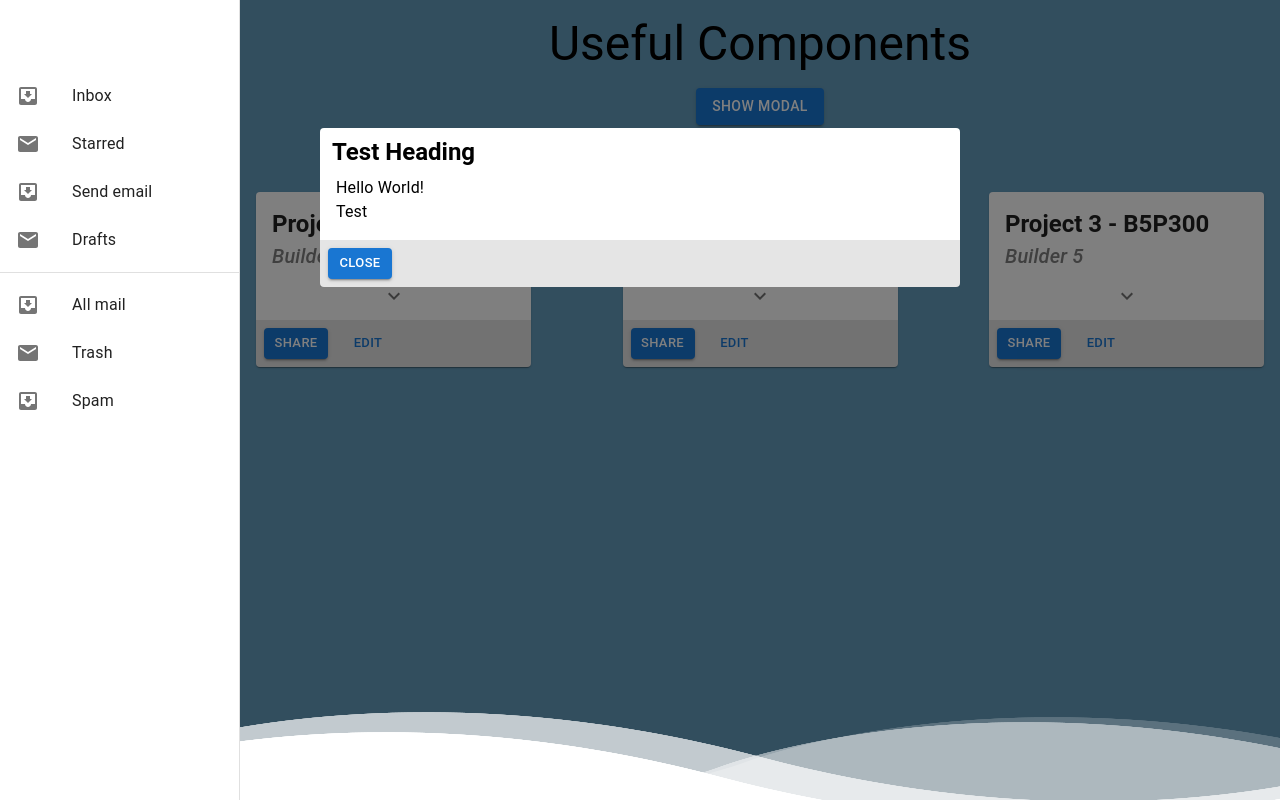
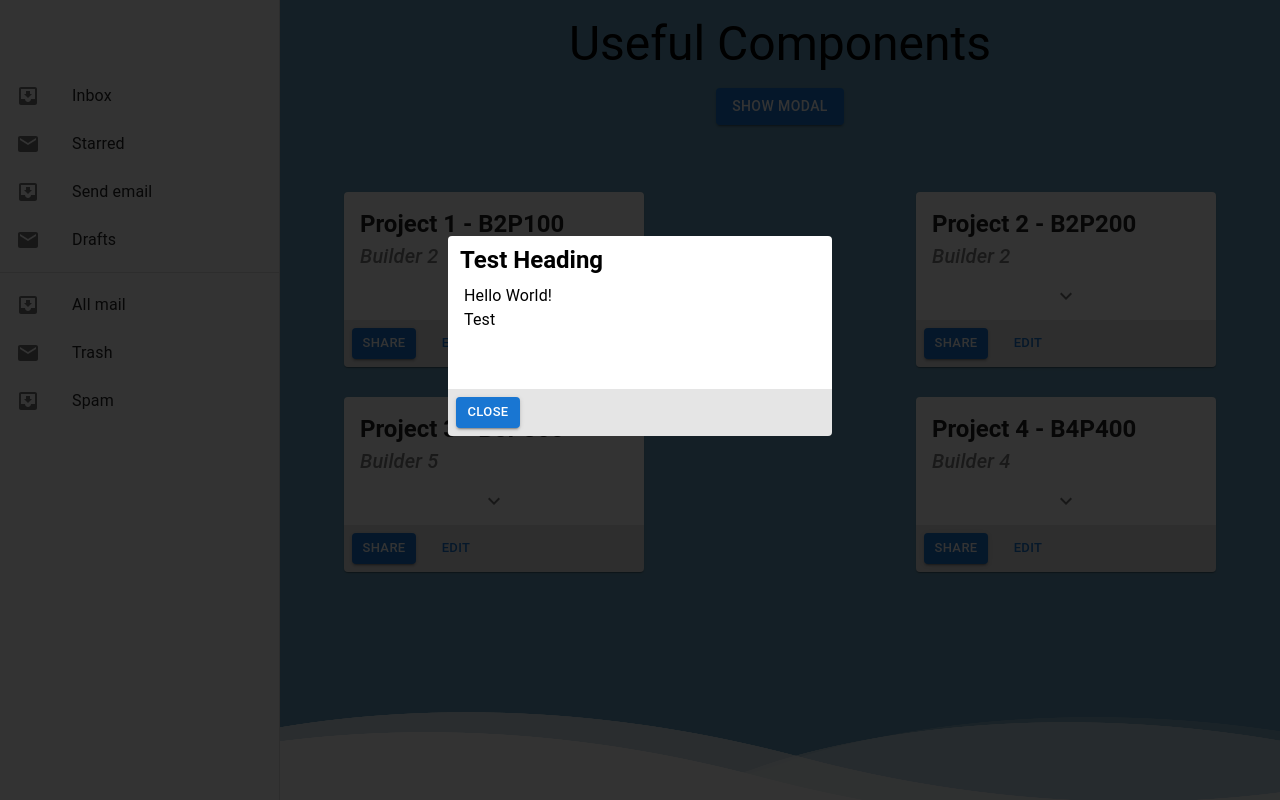
Before and after one commit to Motohoy122/react-design-patterns, a React (Create React App) app: page / in a window 1280 px wide. Both pictures are taken after a click on the button "SHOW MODAL". Built offline with nearby package versions, Linux system fonts and the light colour scheme.

Commit message:
adjusted modal behavior to overlay the entire screen

```diff
--- a/src/App.tsx
+++ b/src/App.tsx
@@ -79,6 +79,29 @@ const projects = [
     builderSuperPhone: '9162992222',
     starts: [],
     contractProposal: []
+  },
+  {
+    id: 4,
+    name: 'Project 4',
+    builder: 'Builder 4',
+    jobCode: 'B4P400',
+    division: 1,
+    totalLots: 52,
+    jobType: 'Residential',
+    slabType: 'PT',
+    footingSize: '12x12',
+    structuralEngineer: 'Harris & Sloan',
+    latestStructDelta: 5,
+    latestStarts: '04',
+    flatwork: 'yes',
+    cvcSuper: 'Super 2',
+    cvcSuperEmail: 'super2@concretevalue.com',
+    cvcSuperPhone: '9267771111',
+    builderSuper: 'B Super 1',
+    builderSuperEmail: 'super7@builder.com',
+    builderSuperPhone: '9162992222',
+    starts: [],
+    contractProposal: []
   }
 ]
 
@@ -87,10 +110,13 @@ function App() {
   const [shouldShowModal, setShouldShowModal] = useState(false)
 
   return (
-    <Box sx={{  display: 'flex', width:'100%', bgcolor: '#659DBD', height: '100vh', overflow: 'auto', textAlign: 'center', }}>
+    <Box sx={{  display: 'flex', width: '100vw', bgcolor: '#659DBD', height: '100vh', overflowY: 'auto', textAlign: 'center', boxSizing: 'border-box', overflowX: 'hidden'}}>
+      <Box sx={{width: 'fit-content'}}>
         <SideNavbar />
-      <Box sx={{position: 'relative', width: '100%', overflowX: 'hidden'}}>
-      <Box sx={{height: '20vh', mb: 2, width: '100%', ml: 'auto', mr: 'auto',}}>
+      </Box>
+
+      <Box sx={{position: 'relative', width: '100%', boxSizing: 'inherit', overflowX: 'hidden'}}>
+      <Box sx={{position: 'relative', height: '20vh', mb: 2, ml: 'auto', mr: 'auto', boxSizing: 'inherit',}}>
         <Typography variant="h3" sx={{mt: 2, mb: 2}}>Useful Components</Typography>
 
         {/*
@@ -100,6 +126,7 @@ function App() {
           children: Anything between the <ControlledModal></ControlledModal> tags will be apart
           of the children prop that gets added to the modal making it dynamic
         */}
+          <Box sx={{width:'100%', alignItems: 'center'}}>
             <ControlledModal shouldShow={shouldShowModal} onRequestClose={() => {
               setShouldShowModal(false)
             }}>
@@ -110,7 +137,7 @@ function App() {
               </Box>
             </ControlledModal>
             <Button variant="contained" onClick={() => setShouldShowModal(!shouldShowModal)}>Show Modal</Button>
-
+          </Box>
         </Box>
 
       {/*
@@ -119,9 +146,9 @@ function App() {
         resourceName: prop of the list item that is getting passed
         ItemComponent: the list item component to be used to build the list
       */}
-      <Box sx={{position: 'relative', width:'100%', height: '80vh', display: 'flex', justifyContent: 'space-between', }}>
+      <Box sx={{position: 'relative', width:'100%', height: '80vh', display: 'flex',  }}>
         {/* <List items={projects} resourceName="project" ItemComponent={ProjectCard} itemEventHandler={handleExpansion}/> */}
-        <Box sx={{width:'100%', display: 'flex', justifyContent: 'space-between', ml: 2, mr: 2, }}>
+        <Box sx={{width:'100%', display: 'flex', justifyContent: 'space-between', ml: 8, mr: 8, flexWrap: 'wrap', alignContent: 'flex-start', gap: '30px 10px', height: 'fit-content', }}>
           <List items={projects} resourceName="project" ItemComponent={ProjectCard} />
         </Box>
 
--- a/src/components/LayoutComponents/ControlledModal.tsx
+++ b/src/components/LayoutComponents/ControlledModal.tsx
@@ -3,14 +3,14 @@ import Box from '@mui/material/Box';
 import Button from '@mui/material/Button';
 
 const ControlledModal = ({shouldShow, onRequestClose, children} : {shouldShow:boolean, onRequestClose:any, children:any}) => {
-
+    // display: 'flex', justifyContent: 'space-around', alignItems: 'center',
     return shouldShow ? (
-        <Box onClick={onRequestClose} sx={{position: 'fixed', zIndex: 1, left: 0, top: 0, width: '100%', height: '100%', overflow: 'auto', bgcolor: 'rgba(0,0,0,0.5)' }}>
-            <Box onClick={e => e.stopPropagation()} sx={{bgcolor: 'white', m: '10% auto', width: '50%', textAlign: 'left', borderRadius: 1}}>
+        <Box onClick={onRequestClose} sx={{ display: 'flex', position: 'fixed', justifyContent: 'space-around', alignItems: 'center', zIndex: 100000,left: 0, top: 0, width: '100%', height: '100vh', overflowY: 'auto', overflowX: 'hidden', boxSizing: 'border-box', bgcolor: 'rgba(0,0,0,0.8)', }}>
+            <Box onClick={e => e.stopPropagation()} sx={{position: 'relative', bgcolor: 'white', minWidth: '30%', maxWidth: '40%', mb: '10%', minHeight: '25%', height: 'fit-content', textAlign: 'left', borderRadius: 1, }}>
                 <Box sx={{p:1, }}>
                     {children}
                 </Box>
-                <Box sx={{width: '100%', m:0, bgcolor: 'rgba(0, 0, 0, 0.1)'}}>
+                <Box sx={{width: '100%', position: 'absolute', left: 0, bottom: 0, m:0, bgcolor: 'rgba(0, 0, 0, 0.1)'}}>
                     <Button variant="contained" size="small" onClick={onRequestClose} sx={{m:1}}>Close</Button>
                 </Box>
             </Box>
--- a/src/components/LayoutComponents/SideNavbar.tsx
+++ b/src/components/LayoutComponents/SideNavbar.tsx
@@ -14,7 +14,7 @@ import ListItemText from '@mui/material/ListItemText';
 import InboxIcon from '@mui/icons-material/MoveToInbox';
 import MailIcon from '@mui/icons-material/Mail';
 
-const drawerWidth = 240;
+const drawerWidth = 280;
 
 export default function ClippedDrawer() {
   return (
--- a/src/components/Projects/ProjectCard.tsx
+++ b/src/components/Projects/ProjectCard.tsx
@@ -12,7 +12,7 @@ import Typography from '@mui/material/Typography';
 const ProjectCard = ({project, itemEventHandler}: {project: any, itemEventHandler: any}) => {
     const [expandAccordion, setExpandAccordion] = useState(-1)
     return (
-        <Card key={project.id} sx={{ maxWidth: 275, height: 'fit-content'}}>
+        <Card key={project.id} sx={{ maxWidth: 300, height: 'fit-content'}}>
             <CardContent sx={{pb: 0, textAlign: 'left'}}
                 // onClick={() => {
                 //     setExpandAccordion(expandAccordion === project.id? -1 : project.id)
```
Lines whose indentation alone changed are shown as unchanged.
